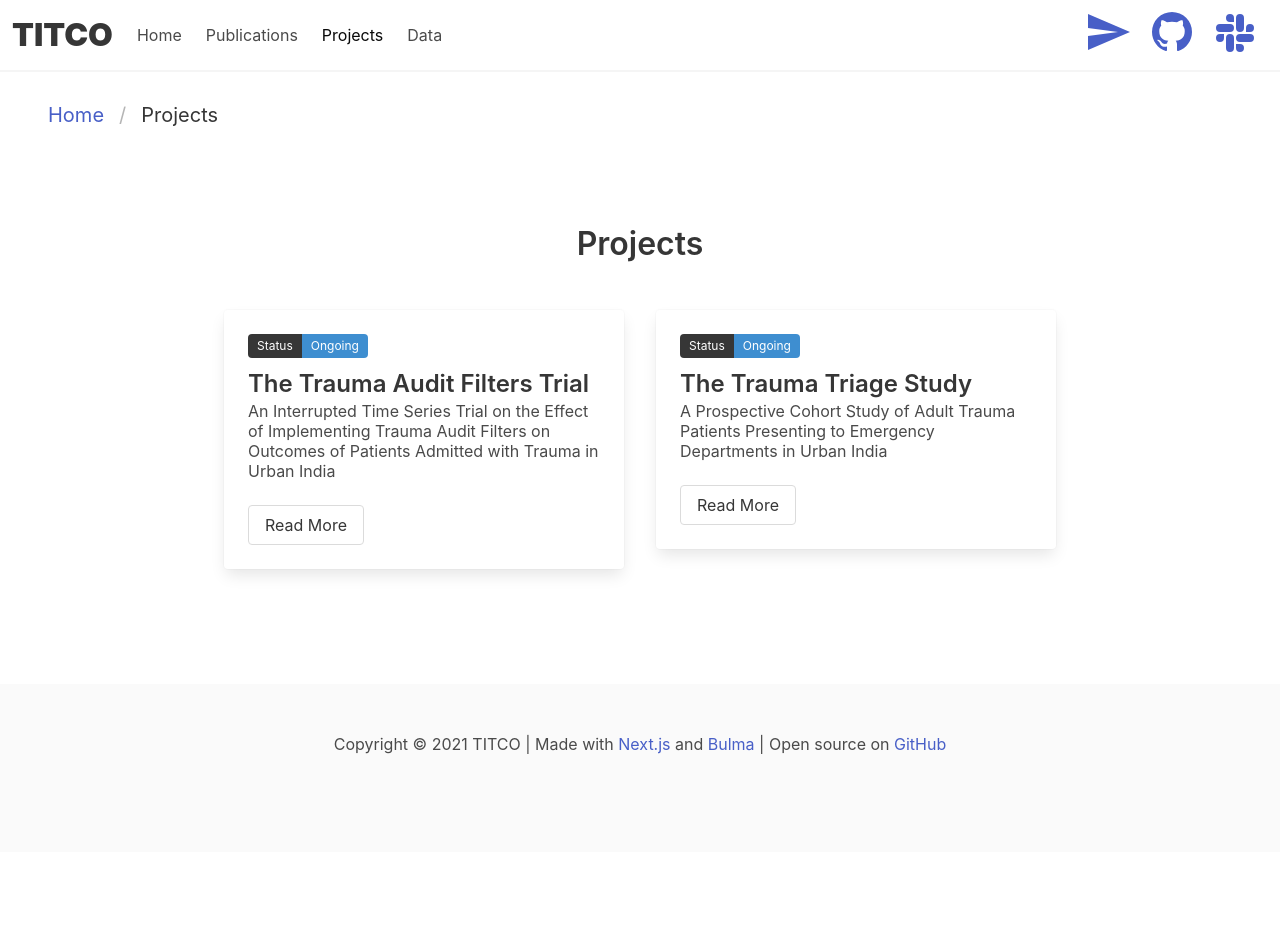
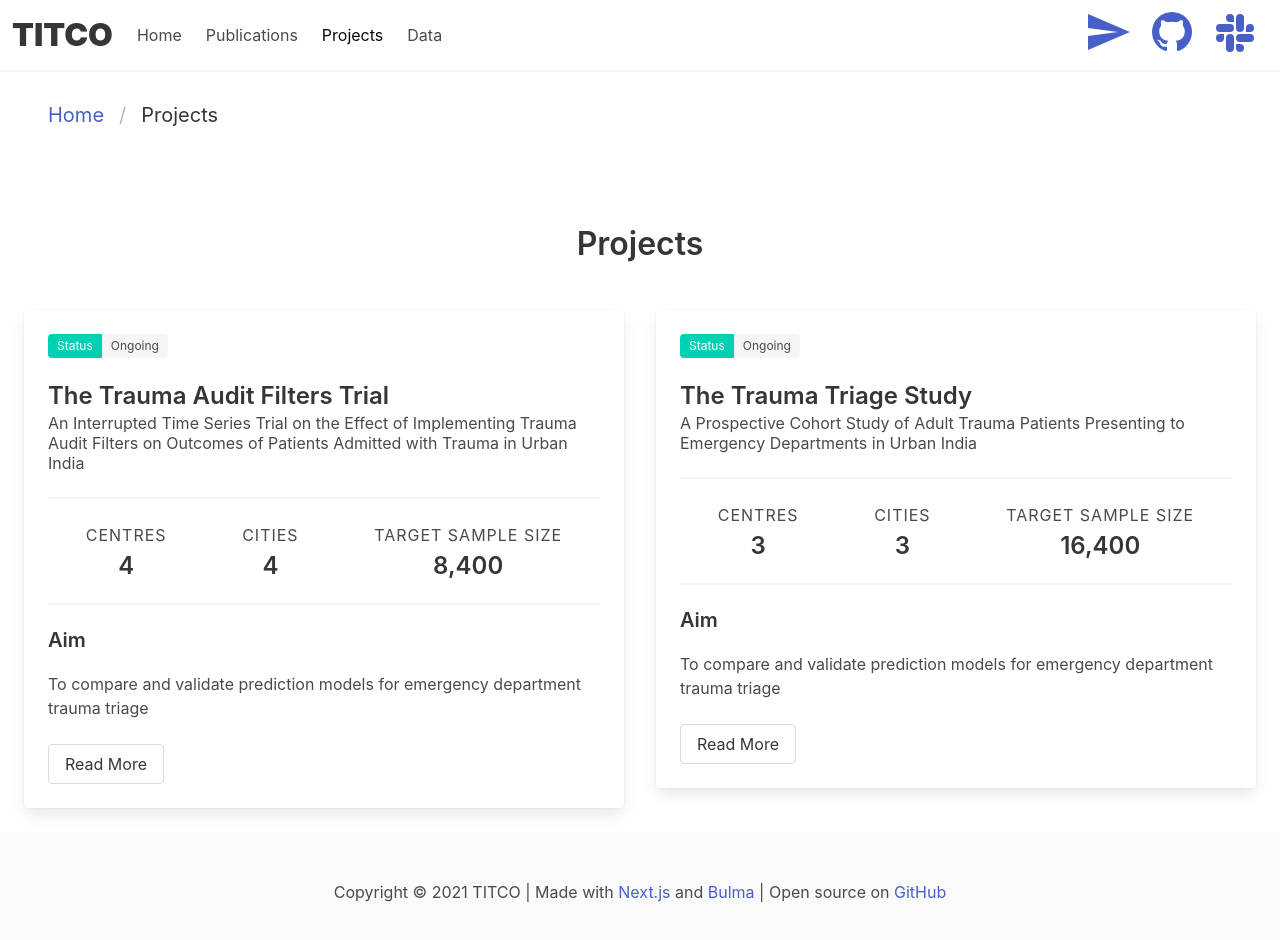
Before and after one commit to martingerdin/titco.org, a Next.js app: page /projects in a window 1280 px wide. Shown: the top 940 px of the page. Before the commit the page ends 852 px from the top, so only its background shows below. Built offline with nearby package versions, Linux system fonts and the light colour scheme.

Commit message:
Edit project cards

```diff
--- /dev/null
+++ b/components/ProjectLevel.tsx
@@ -0,0 +1,21 @@
+interface projectLevelProps {
+  levelItems: { [key: string]: string | number }[];
+  isSmall?: boolean;
+}
+
+export function ProjectLevel({ levelItems, isSmall = false }: projectLevelProps) {
+  return (
+    <nav className="level">
+	{levelItems.map((item, key) => {
+          return (
+            <div className="level-item has-text-centered" key={key}>
+		<div>
+		    <p className={`heading ${isSmall && "is-size-6"}`}>{Object.keys(item)}</p>
+		    <p className={`title ${isSmall && "is-size-4"}`}>{Object.values(item)}</p>
+		</div>
+            </div>
+          );
+	})}
+    </nav>
+  );
+}
--- a/pages/projects.tsx
+++ b/pages/projects.tsx
@@ -4,6 +4,7 @@ import { join } from "path";
 import fs from "fs";
 import matter from "gray-matter";
 import Layout from "../components/Layout";
+import { ProjectLevel } from "../components/ProjectLevel";
 
 interface cardTagsProps {
   tags: tag[];
@@ -22,8 +23,8 @@ function CardTags({ tags }: cardTagsProps) {
         return (
           <div className="control" key={key}>
             <div className="tags has-addons">
-              <span className="tag is-dark">{heading}</span>
-              {value !== "" && <span className="tag is-info">{value}</span>}
+              <span className="tag is-primary">{heading}</span>
+              {value !== "" && <span className="tag is-light">{value}</span>}
             </div>
           </div>
         );
@@ -45,21 +46,37 @@ export default function ProjectsPage({
     <Layout title="Projects">
 	<div
           style={{
-          display: "flex",
-          justifyContent: "center",
+	    display: "flex", flexWrap: "wrap", justifyContent: "center"
           }}
 	>
             {projectsData.map((project: any, key: number) => {
               const projectMatter = matter(project);
-          const { title, subtitle, tags } = projectMatter.data;
+              const { title, subtitle, aim, tags, centres, cities, targetSampleSize } =
+		projectMatter.data;
               const projectPage = projectFiles[key].replace(".md", "");
               return (
 		<div className="block mx-4" key={key}>
-              <article className="card" style={{ maxWidth: "400px" }}>
+		    <article className="card" style={{ maxWidth: "600px", minWidth: "300px" }}>
 			<div className="card-content">
+			    <div className="content">
 				{typeof tags !== "undefined" && <CardTags tags={tags} />}
+			    </div>
 			    <p className="title is-4">{title}</p>
 			    <p className="subtitle is-6">{subtitle}</p>
+			    <hr />
+			    <ProjectLevel
+			      isSmall={true}
+			      levelItems={[
+				{ Centres: Object.keys(centres).length },
+				{ Cities: cities },
+				{ "Target Sample Size": targetSampleSize },
+			      ]}
+			    />
+			    <hr />
+			    <div className="content">
+			    <p className="title is-5">Aim</p>
+			    <p>{aim}</p>
+			    </div>
 			    <Link href={`/projects/${projectPage}`}>
 				<a className="button">Read More</a>
 			    </Link>
```
Also changed, not shown: pages/projects/[id].tsx (+1 -21 lines). Lines whose indentation alone changed are shown as unchanged.
